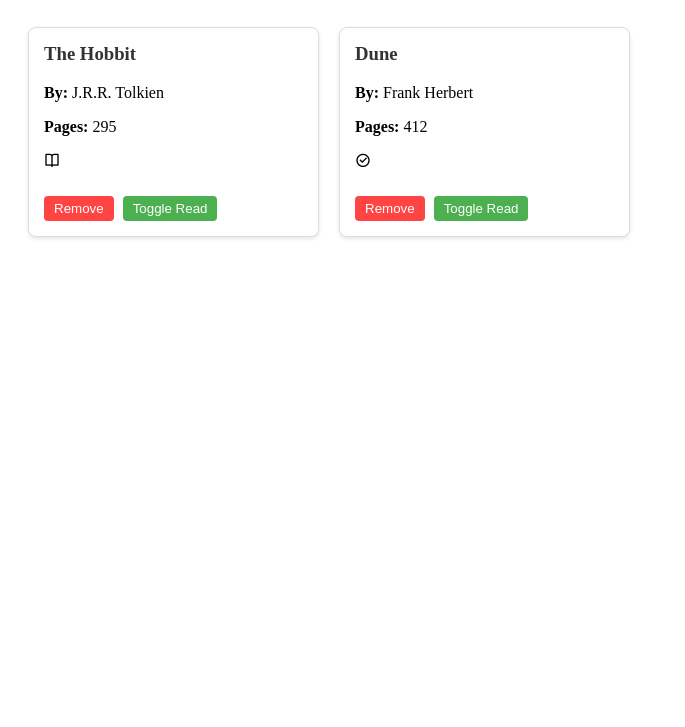
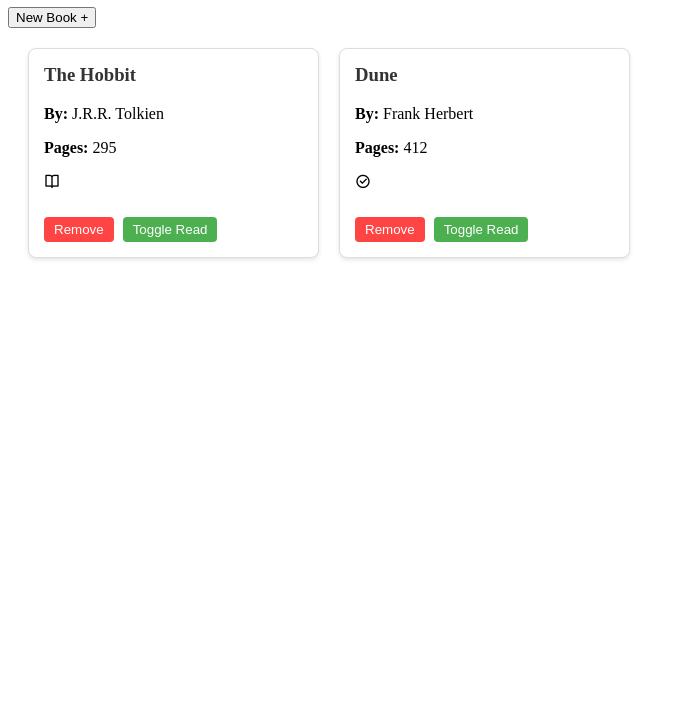
Before and after one commit to kosko-mj/library-project, a plain HTML site: page index.html in a window 1280 px wide. Shown: the part 73-800 px from the top of the page, without its empty margins (0-685 px from the left). Drawn offline with nearby package versions, Linux system fonts and the light colour scheme.

Commit message:
feat(ui): Add New Book button

```diff
--- a/index.html
+++ b/index.html
@@ -13,6 +13,9 @@
 <body>
     <h1>My Library</h1>
 
+    <!-- Add Button -->
+    <button id="new-book-btn">New Book +</button>
+
     <!-- Book Container -->
      <div id="library-container" class="book-grid"></div>
 
```
